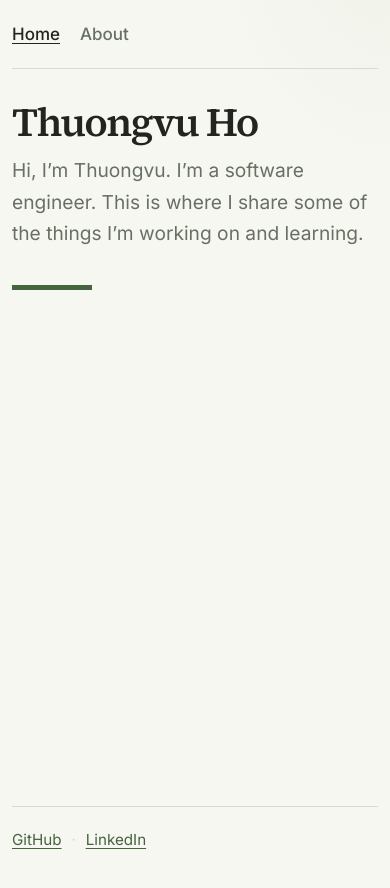
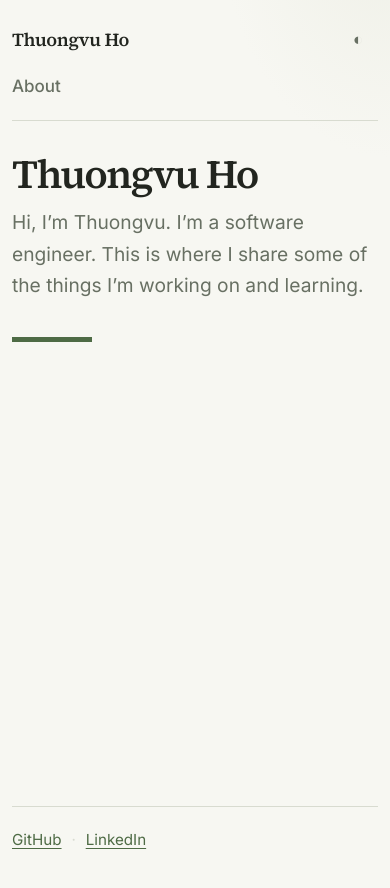
Before and after one commit to thuongvu/thuongvu.github.io, a Jekyll site: the page built from index.md, in a window 390 px wide. Shown: the top 888 px of the page. Built offline with Jekyll 4.4.1, drawn with Linux system fonts in a browser that asks for light colours.

Commit message:
Add toggleable light/dark mode

```diff
--- a/_includes/header.html
+++ b/_includes/header.html
@@ -1,6 +1,16 @@
 <header class="site-header">
-  <nav class="nav" aria-label="Primary">
-    <a href="{{ '/' | relative_url }}"{% if page.url == '/' %} aria-current="page"{% endif %}>Home</a>
-    <a href="{{ '/about/' | relative_url }}"{% if page.url == '/about/' %} aria-current="page"{% endif %}>About</a>
-  </nav>
+  <a class="brand" href="{{ '/' | relative_url }}">{{ site.title }}</a>
+  <div class="header-end">
+    <nav class="nav" aria-label="Primary">
+      <a href="{{ '/about/' | relative_url }}"{% if page.url == '/about/' %} aria-current="page"{% endif %}>About</a>
+    </nav>
+    <button
+      type="button"
+      class="theme-toggle"
+      data-theme-toggle
+      aria-label="Switch to dark mode"
+    >
+      <span class="theme-toggle-icon" aria-hidden="true">◐</span>
+    </button>
+  </div>
 </header>
--- a/_layouts/default.html
+++ b/_layouts/default.html
@@ -3,6 +3,18 @@
   <head>
     <meta charset="utf-8" />
     <meta name="viewport" content="width=device-width, initial-scale=1" />
+    <script>
+      (function () {
+        try {
+          var stored = localStorage.getItem("theme");
+          if (stored === "light" || stored === "dark") {
+            document.documentElement.setAttribute("data-theme", stored);
+          }
+        } catch (e) {
+          /* localStorage unavailable */
+        }
+      })();
+    </script>
     <title>
       {%- if page.url == '/' -%}
         {{ site.title }}
@@ -32,5 +44,6 @@
       </main>
       {% include footer.html %}
     </div>
+    <script src="{{ '/assets/js/theme.js' | relative_url }}" defer></script>
   </body>
 </html>
--- a/assets/css/main.css
+++ b/assets/css/main.css
@@ -1,19 +1,66 @@
 :root {
-  /* Olive systems journal */
+  --max: 42rem;
+  --wide: 56rem;
+  --font-sans: "Inter", "Segoe UI", sans-serif;
+  --font-display: "Source Serif 4", Georgia, serif;
+  --font-mono: "SFMono-Regular", Consolas, "Liberation Mono", Menlo, monospace;
+  --pre-bg: #1c1f1a;
+  --pre-ink: #eef0e8;
+  --pre-line: #34382f;
+}
+
+:root,
+html[data-theme="light"] {
+  color-scheme: light;
+
   --bg: #f7f7f2;
   --bg-accent: #eff0e7;
   --ink: #22251f;
   --muted: #687063;
   --line: #d8dbd0;
-  --accent: #45633d;
-  --accent-bright: #5c7f4d;
-  --accent-soft: rgba(69, 99, 61, 0.11);
+  --accent: #4e6b45;
+  --accent-bright: #5f824f;
+  --accent-soft: rgba(78, 107, 69, 0.11);
   --code-bg: #eceee7;
-  --max: 42rem;
-  --wide: 56rem;
-  --font-sans: "Inter", "Segoe UI", sans-serif;
-  --font-display: "Source Serif 4", Georgia, serif;
-  --font-mono: "SFMono-Regular", Consolas, "Liberation Mono", Menlo, monospace;
+  --selection: rgba(78, 107, 69, 0.2);
+}
+
+html[data-theme="dark"] {
+  color-scheme: dark;
+
+  --bg: #191b17;
+  --bg-accent: #20231e;
+  --ink: #e7e9e1;
+  --muted: #a5ac9f;
+  --line: #343a31;
+  --accent: #9aae8d;
+  --accent-bright: #b3c7a5;
+  --accent-soft: rgba(154, 174, 141, 0.13);
+  --code-bg: #232720;
+  --selection: rgba(154, 174, 141, 0.22);
+  --pre-bg: #121410;
+  --pre-ink: #e7e9e1;
+  --pre-line: #343a31;
+}
+
+@media (prefers-color-scheme: dark) {
+  html:not([data-theme]) {
+    color-scheme: dark;
+
+    --bg: #191b17;
+    --bg-accent: #20231e;
+    --ink: #e7e9e1;
+    --muted: #a5ac9f;
+    --line: #343a31;
+    --accent: #9aae8d;
+    --accent-bright: #b3c7a5;
+    --accent-soft: rgba(154, 174, 141, 0.13);
+    --code-bg: #232720;
+    --selection: rgba(154, 174, 141, 0.22);
+    --pre-bg: #121410;
+    --pre-ink: #e7e9e1;
+    --pre-line: #343a31;
+  }
 }
 
 *,
@@ -39,7 +86,7 @@ body {
 }
 
 ::selection {
-  background: var(--accent-soft);
+  background: var(--selection);
 }
 
 a {
@@ -77,16 +124,36 @@ h3 {
 .site-header {
   display: flex;
   flex-wrap: wrap;
-  align-items: baseline;
-  justify-content: flex-start;
+  align-items: center;
+  justify-content: space-between;
   gap: 0.75rem 1.5rem;
   padding-bottom: 1.25rem;
   border-bottom: 1px solid var(--line);
   margin-bottom: 2rem;
 }
 
+.brand {
+  font-family: var(--font-display);
+  font-size: 1.15rem;
+  font-weight: 600;
+  letter-spacing: -0.02em;
+  color: var(--ink);
+  text-decoration: none;
+}
+
+.brand:hover {
+  color: var(--accent);
+}
+
+.header-end {
+  display: flex;
+  align-items: center;
+  gap: 0.35rem 0.85rem;
+}
+
 .nav {
   display: flex;
+  align-items: center;
   gap: 1.25rem;
 }
 
@@ -101,6 +168,35 @@ h3 {
   color: var(--ink);
   text-decoration: underline;
   text-underline-offset: 0.2em;
+}
+
+.theme-toggle {
+  display: inline-flex;
+  align-items: center;
+  justify-content: center;
+  width: 40px;
+  height: 40px;
+  margin: 0;
+  padding: 0;
+  border: 0;
+  background: none;
+  color: var(--muted);
+  cursor: pointer;
+  border-radius: 2px;
+}
+
+.theme-toggle-icon {
+  font-size: 1.05rem;
+  line-height: 1;
+}
+
+.theme-toggle:hover {
+  color: var(--ink);
+}
+
+.theme-toggle:focus-visible {
+  outline: 2px solid var(--accent);
+  outline-offset: 3px;
 }
 
 .main {
@@ -348,9 +444,9 @@ h3 {
 .prose pre {
   overflow-x: auto;
   padding: 1rem 1.1rem;
-  background: #1c1f1a;
-  color: #eef0e8;
-  border: 1px solid #34382f;
+  background: var(--pre-bg);
+  color: var(--pre-ink);
+  border: 1px solid var(--pre-line);
   border-radius: 2px;
   box-shadow: 0 0 0 1px rgba(255, 255, 255, 0.02);
   font-size: 0.9rem;
@@ -399,6 +495,30 @@ h3 {
   }
 
   .site-header {
+    display: grid;
+    grid-template-columns: 1fr auto;
+    align-items: center;
+    gap: 0.75rem 1rem;
     margin-bottom: 2rem;
   }
+
+  .brand {
+    grid-column: 1;
+    grid-row: 1;
+  }
+
+  .header-end {
+    display: contents;
+  }
+
+  .theme-toggle {
+    grid-column: 2;
+    grid-row: 1;
+    justify-self: end;
+  }
+
+  .nav {
+    grid-column: 1 / -1;
+    grid-row: 2;
+  }
 }
--- /dev/null
+++ b/assets/js/theme.js
@@ -0,0 +1,37 @@
+(function () {
+  var root = document.documentElement;
+  var storageKey = "theme";
+
+  function systemIsDark() {
+    return window.matchMedia("(prefers-color-scheme: dark)").matches;
+  }
+
+  function effectiveTheme() {
+    return root.dataset.theme || (systemIsDark() ? "dark" : "light");
+  }
+
+  function updateToggleLabel(button) {
+    var next = effectiveTheme() === "dark" ? "light" : "dark";
+    button.setAttribute("aria-label", "Switch to " + next + " mode");
+  }
+
+  function initToggle() {
+    var button = document.querySelector("[data-theme-toggle]");
+    if (!button) return;
+
+    updateToggleLabel(button);
+
+    button.addEventListener("click", function () {
+      var nextTheme = effectiveTheme() === "dark" ? "light" : "dark";
+      root.dataset.theme = nextTheme;
+      localStorage.setItem(storageKey, nextTheme);
+      updateToggleLabel(button);
+    });
+  }
+
+  if (document.readyState === "loading") {
+    document.addEventListener("DOMContentLoaded", initToggle);
+  } else {
+    initToggle();
+  }
+})();
```
